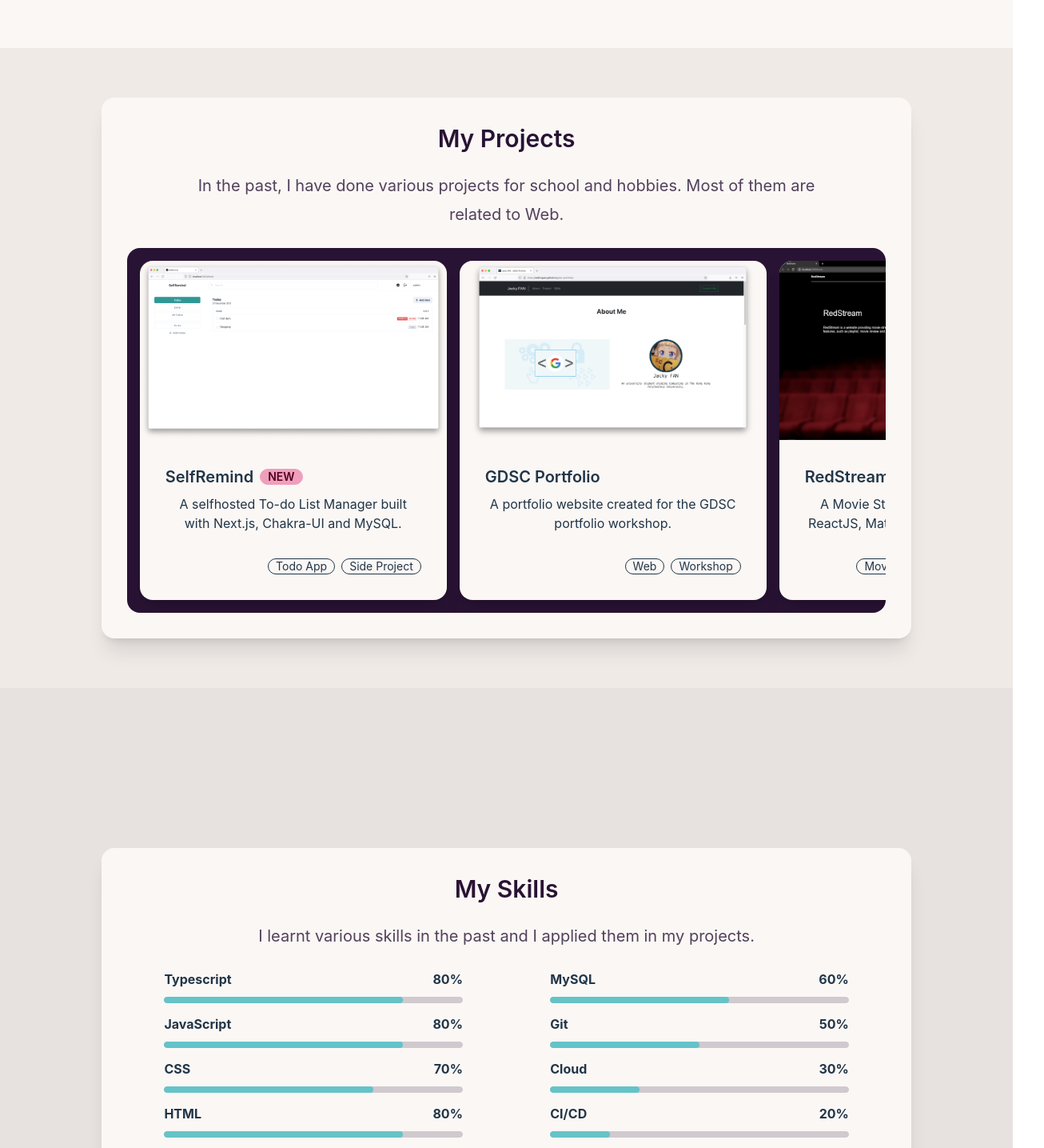
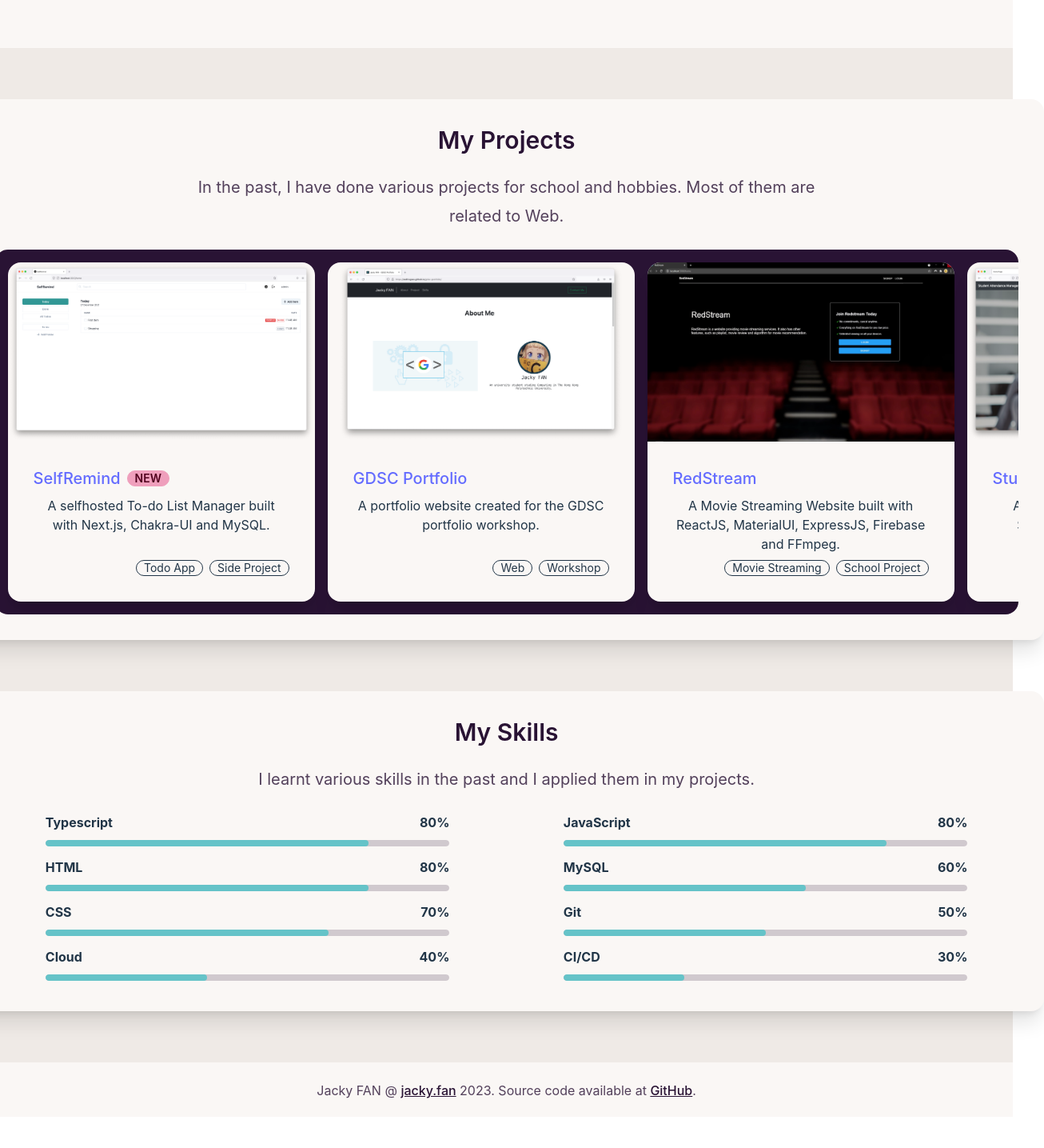
Before and after one commit to redfrogsss/jacky.fan, a React (Vite) app: page / in a window 1280 px wide. Shown: the part 740-2175 px from the top of the page at 80% size, 1306 px wide, since content can reach past the window. After the commit the page ends 2136 px from the top, so only its background shows below. Built offline with nearby package versions, Linux system fonts and the light colour scheme.

Commit message:
feat: update layout

```diff
--- a/src/pages/HomePage.tsx
+++ b/src/pages/HomePage.tsx
@@ -12,6 +12,7 @@ export default function HomePage() {
                     "A selfhosted To-do List Manager built with Next.js, Chakra-UI and MySQL.",
                 tags: ["Todo App", "Side Project"],
                 image: SelfRemindPreview,
+                link: "https://github.com/redfrogsss/selfremind"
             },
             {
                 title: "GDSC Portfolio",
@@ -19,6 +20,7 @@ export default function HomePage() {
                     "A portfolio website created for the GDSC portfolio workshop.",
                 tags: ["Web", "Workshop"],
                 image: GDSCPreview,
+                link: "https://github.com/redfrogsss/gdsc-portfolio"
             },
             {
                 title: "RedStream",
@@ -26,6 +28,7 @@ export default function HomePage() {
                     "A Movie Streaming Website built with ReactJS, MaterialUI, ExpressJS, Firebase and FFmpeg.",
                 tags: ["Movie Streaming", "School Project"],
                 image: RedStreamPreview,
+                link: "https://github.com/redfrogsss/RedStream"
             },
             {
                 title: "Student Attendance System",
@@ -33,6 +36,7 @@ export default function HomePage() {
                     "A Student Attendance Management System built with ExpressJS/Java, Bootstrap, JQuery and MySQL. ",
                 tags: ["Web", "School Project"],
                 image: AttendancePreview,
+                link: "https://github.com/redfrogsss/attendance-system-nodejs"
             },
         ];
 
@@ -47,7 +51,6 @@ export default function HomePage() {
                 return (
                     <>
                         <div className="carousel-item">
-                            {/* <img src={item} className="rounded-box" /> */}
                             <div className="card w-96 bg-base-100 shadow-xl">
                                 <figure>
                                     <img
@@ -58,7 +61,8 @@ export default function HomePage() {
                                 </figure>
                                 <div className="card-body">
                                     <h2 className="card-title">
-                                        {item.title}
+                                        <a href={item.link} className="link link-hover">{item.title}</a>
+                                        {/* {item.title} */}
                                         {i === 0 ? (
                                             <div className="badge badge-secondary">
                                                 {" "}
@@ -157,7 +161,6 @@ export default function HomePage() {
                             about `Web Technology`, `Self-Hosted Services` and
                             `Open Source Software`.
                         </p>
-                        <p></p>
                         <div className="">
                             <a
                                 className="btn btn-accent gap-2 mr-2"
@@ -226,10 +229,13 @@ export default function HomePage() {
                 </div>
             </div>
 
-            <div id="projects" className="h-auto bg-base-200">
-                {/* Row 2: My Works */}
-                <div className="flex items-center justify-center h-screen">
-                    <div className="card w-[80%] h-auto bg-base-100 shadow-xl">
+            <div className="h-auto bg-base-200">
+                <div className="grid justify-items-center items-center justify-center h-auto">
+                    {/*  My Projects */}
+                    <div
+                        id="projects"
+                        className="card w-[80%] h-auto bg-base-100 shadow-xl mt-16"
+                    >
                         <div className="card-body">
                             <center>
                                 <article className="prose lg:prose-xl">
@@ -246,13 +252,9 @@ export default function HomePage() {
                             </div>
                         </div>
                     </div>
-                </div>
-            </div>
 
-            <div id="skills" className="h-auto bg-base-300">
-                {/* Row 3: My Skills */}
-                <div className="flex items-center justify-center h-screen">
-                    <div className="card w-[80%] h-auto bg-base-100 shadow-xl">
+                    {/* My Skills */}
+                    <div id="skills" className="card w-[80%] h-auto bg-base-100 shadow-xl my-16">
                         <div className="card-body">
                             <center>
                                 <article className="prose lg:prose-xl">
@@ -265,16 +267,22 @@ export default function HomePage() {
                             </center>
                             <div className="mt-4 grid grid-cols-2 gap-4">
                                 <div className="grid grid-rows-4 gap-2">
-                                    <SkillItem name="Typescript" percentage={80} />
-                                    <SkillItem name="JavaScript" percentage={80} />
+                                    <SkillItem
+                                        name="Typescript"
+                                        percentage={80}
+                                    />
+                                    <SkillItem name="HTML" percentage={80} />
                                     <SkillItem name="CSS" percentage={70} />
-                                    <SkillItem name="HTML" percentage={80} />
+                                    <SkillItem name="Cloud" percentage={40} />
                                 </div>
                                 <div className="grid grid-rows-4 gap-2">
+                                    <SkillItem
+                                        name="JavaScript"
+                                        percentage={80}
+                                    />
                                     <SkillItem name="MySQL" percentage={60} />
                                     <SkillItem name="Git" percentage={50} />
-                                    <SkillItem name="Cloud" percentage={30} />
-                                    <SkillItem name="CI/CD" percentage={20} />
+                                    <SkillItem name="CI/CD" percentage={30} />
                                 </div>
                             </div>
                         </div>
@@ -290,12 +298,19 @@ export default function HomePage() {
                         <small>
                             Jacky FAN @{" "}
                             <a href="https://jacky.fan">jacky.fan</a>{" "}
-                            {new Date().getFullYear()}. Source code available at
-                            Github.
+                            {new Date().getFullYear()}. Source code available at{" "}
+                            <a
+                                href="https://github.com/redfrogsss/jacky.fan"
+                                target="_blank"
+                            >
+                                GitHub
+                            </a>
+                            .
                         </small>
                     </article>
                 </div>
             </footer>
+
         </div>
     );
 }
```
